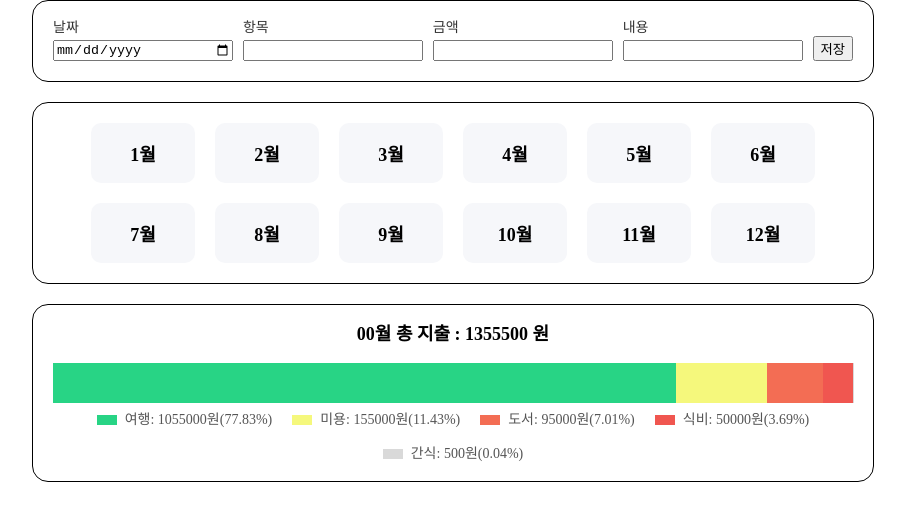
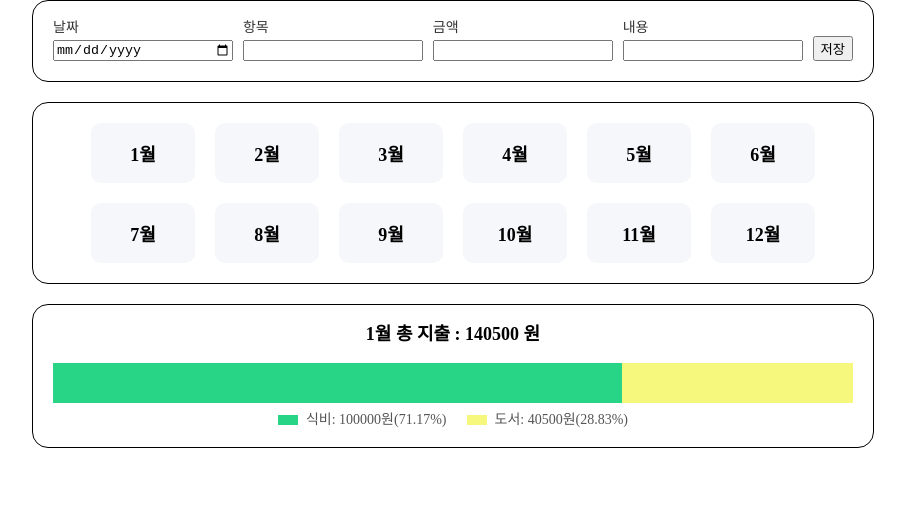
Before and after one commit to munyeol-Yoon/account-book, a React (Vite) app: page / in a window 1280 px wide. Shown: the top 520 px of the page, without its empty margins (208-1113 px from the left). Built offline with nearby package versions, Linux system fonts and the light colour scheme.

Commit message:
update: update month status bar title

```diff
--- a/src/components/MonthComponent.jsx
+++ b/src/components/MonthComponent.jsx
@@ -1,6 +1,5 @@
 import styled from "styled-components";
 
-function MonthComponent() {
 const months = [
   "1월",
   "2월",
@@ -15,12 +14,18 @@ function MonthComponent() {
   "11월",
   "12월",
 ];
+function MonthComponent({ setMonth }) {
+  const handleMonthOnClick = (e) => {
+    setMonth(e.target.value);
+  };
 
   return (
     <section>
       <StMonthWrapper>
         {months.map((month, index) => (
-          <StMonthButton key={index}>{month}</StMonthButton>
+          <StMonthButton key={index} onClick={handleMonthOnClick} value={month}>
+            {month}
+          </StMonthButton>
         ))}
       </StMonthWrapper>
     </section>
--- a/src/components/StatusBarComponent.jsx
+++ b/src/components/StatusBarComponent.jsx
@@ -36,17 +36,18 @@ const handleSortedData = (data) => {
   return data.sort((a, b) => b.amount - a.amount);
 };
 
-function StatusBarComponent() {
-  const filteredMonthData = handleGetMonthData(fakeData);
-  // console.log(filteredMonthData);
+function StatusBarComponent({ month }) {
+  const filteredMonthData = handleGetMonthData(fakeData, ~~month[0]);
+
   const totalAmount = handleCalculateMonthAmountTotalSum(filteredMonthData);
-  // console.log(totalAmount);
-  // console.log(handleCalculatePercentage(1055000, totalAmount));
+
   const sortedData = handleSortedData(filteredMonthData);
 
   return (
     <section>
-      <StStatusFontTitle>00월 총 지출 : {totalAmount} 원</StStatusFontTitle>
+      <StStatusFontTitle>
+        {month} 총 지출 : {totalAmount} 원
+      </StStatusFontTitle>
       <StStatusBarWrapper>
         {sortedData.map((element, index) => (
           <StStatusBarElement
--- a/src/pages/HomePage/HomePage.jsx
+++ b/src/pages/HomePage/HomePage.jsx
@@ -4,14 +4,13 @@ import MonthComponent from "../../components/MonthComponent";
 import StatusBarComponent from "../../components/StatusBarComponent";
 function HomePage() {
   const [accountBook, setAccountBook] = useState([]);
-
-  console.log(accountBook);
+  const [month, setMonth] = useState("1월");
 
   return (
     <>
       <FormComponent setAccountBook={setAccountBook} />
-      <MonthComponent />
-      <StatusBarComponent />
+      <MonthComponent setMonth={setMonth} />
+      <StatusBarComponent month={month} />
     </>
   );
 }
```
Lines whose indentation alone changed are shown as unchanged.
